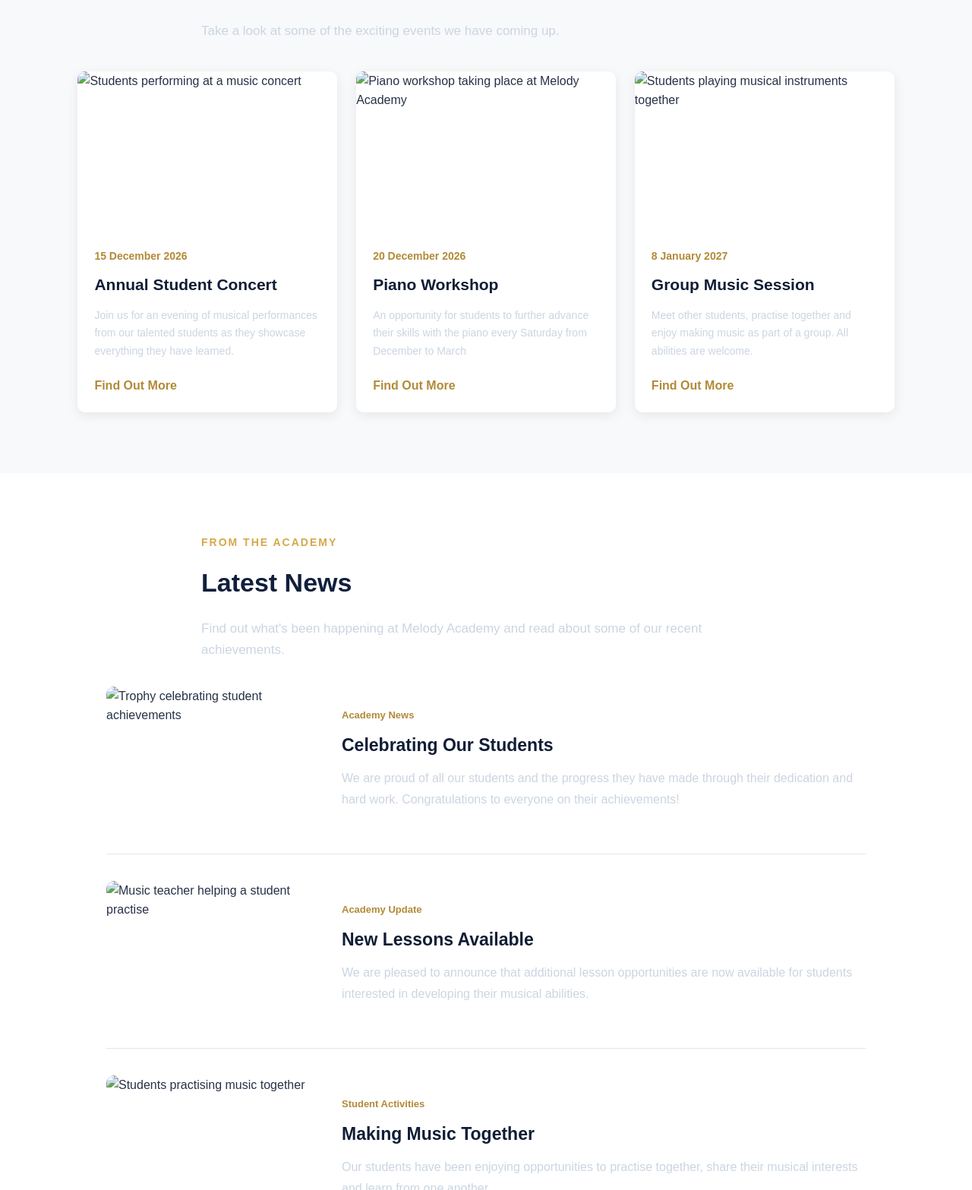
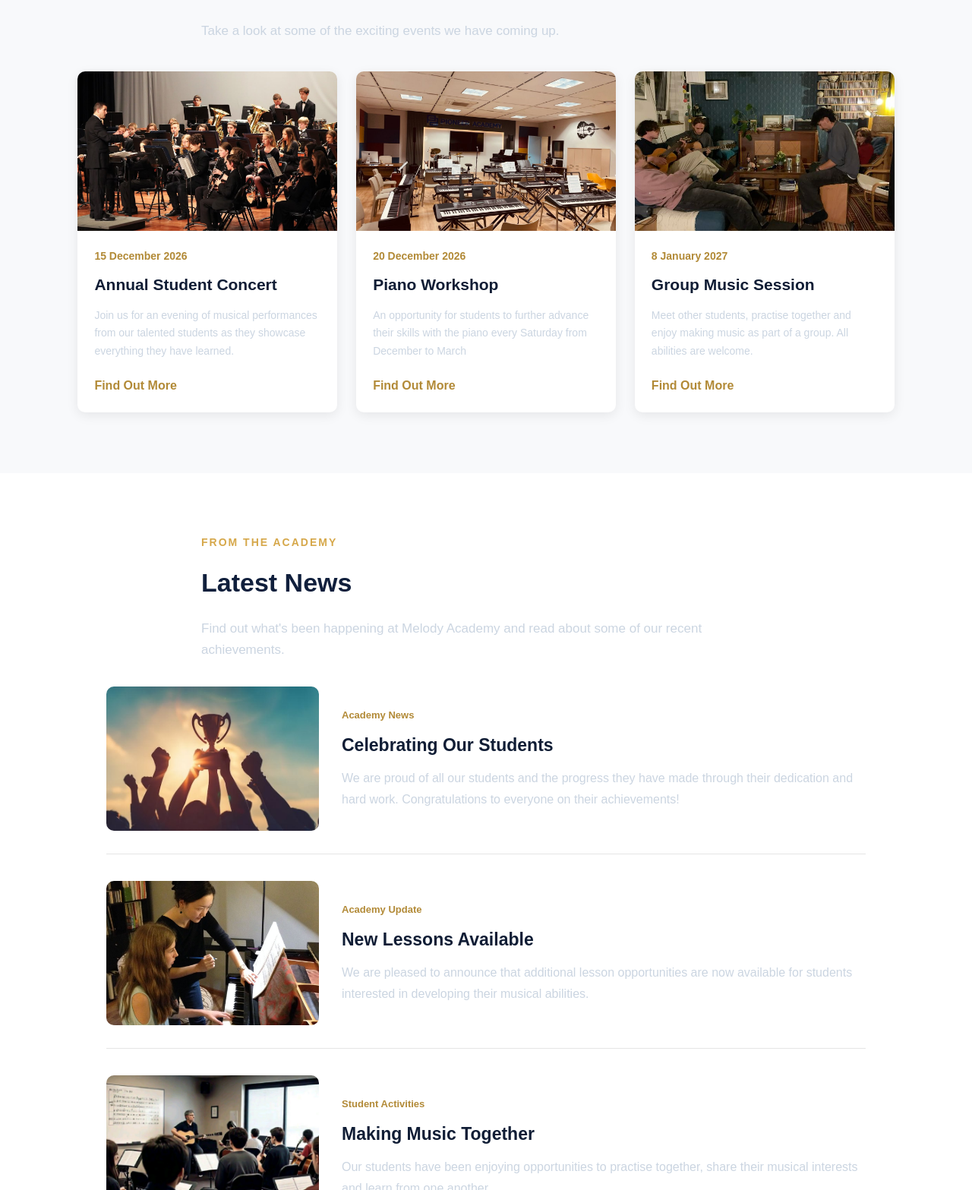
Before and after one commit to 30054557/Music-School, a plain HTML site: page news.html in a window 1280 px wide. Shown: the part 673-2240 px from the top of the page at 76% size. Drawn offline with Linux system fonts and the light colour scheme; files that its build step writes are made by us from their sources.

Commit message:
Refactor news.html for improved file paths
Updated file paths for CSS and images, and cleaned up HTML structure.

```diff
--- a/news.html
+++ b/news.html
@@ -10,7 +10,7 @@
     <title>Melody Academy | News & Events</title>
 
     <!-- Links this page to my external CSS stylesheet -->
-    <link rel="stylesheet" href="../CSS/style.css">
+    <link rel="stylesheet" href="/style.css">
 
 </head>
 
@@ -120,7 +120,7 @@
                     <!-- Image showing a student music performance -->
                     <div class="event-image">
 
-                        <img src="../IMAGES or VIDEOS/Concert.jpg" alt="Students performing at a music concert">
+                        <img src="Concert.jpg" alt="Students performing at a music concert">
 
                     </div>
 
@@ -151,7 +151,7 @@
                     <!-- Image showing a piano and music lesson -->
                     <div class="event-image">
 
-                        <img src="../IMAGES or VIDEOS/workshop.jpg" alt="Piano workshop taking place at Melody Academy">
+                        <img src="workshop.jpg" alt="Piano workshop taking place at Melody Academy">
 
                     </div>
 
@@ -182,7 +182,7 @@
                     <!-- Image showing musicians playing together -->
                     <div class="event-image">
 
-                        <img src="../IMAGES or VIDEOS/group.jpg" alt="Students playing musical instruments together">
+                        <img src="group.jpg" alt="Students playing musical instruments together">
 
                     </div>
 
@@ -240,7 +240,7 @@
                 <!-- Image of a Trophy -->
                 <div class="news-article-image">
 
-                    <img src="../IMAGES or VIDEOS/Achievement.jpg" alt="Trophy celebrating student achievements">
+                    <img src="Achievement.jpg" alt="Trophy celebrating student achievements">
 
                 </div>
 
@@ -268,7 +268,7 @@
                 <!-- Image showing a music teacher helping a student-->
                 <div class="news-article-image">
 
-                    <img src="../IMAGES or VIDEOS/teacher.jpg" alt="Music teacher helping a student practise">
+                    <img src="teacher.jpg" alt="Music teacher helping a student practise">
 
                 </div>
 
@@ -295,7 +295,7 @@
                 <!-- Image showing a group of musicians rehearsing -->
                 <div class="news-article-image">
 
-                    <img src="../IMAGES or VIDEOS//rehearsal.jpg" alt="Students practising music together">
+                    <img src="rehearsal.jpg" alt="Students practising music together">
 
                 </div>
 
@@ -370,7 +370,7 @@
 
 
     <!-- Links my JavaScript file, which controls the mobile navigation menu -->
-    <script src="../JS/script.js"></script>
+    <script src="script.js"></script>
 
 </body>
 
```
